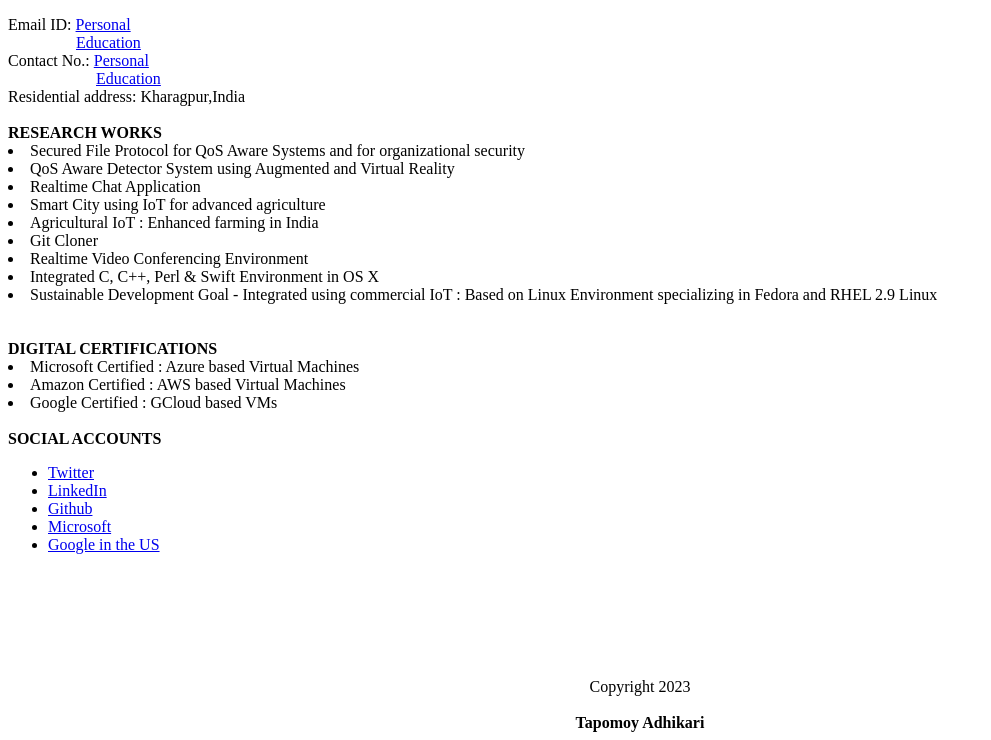
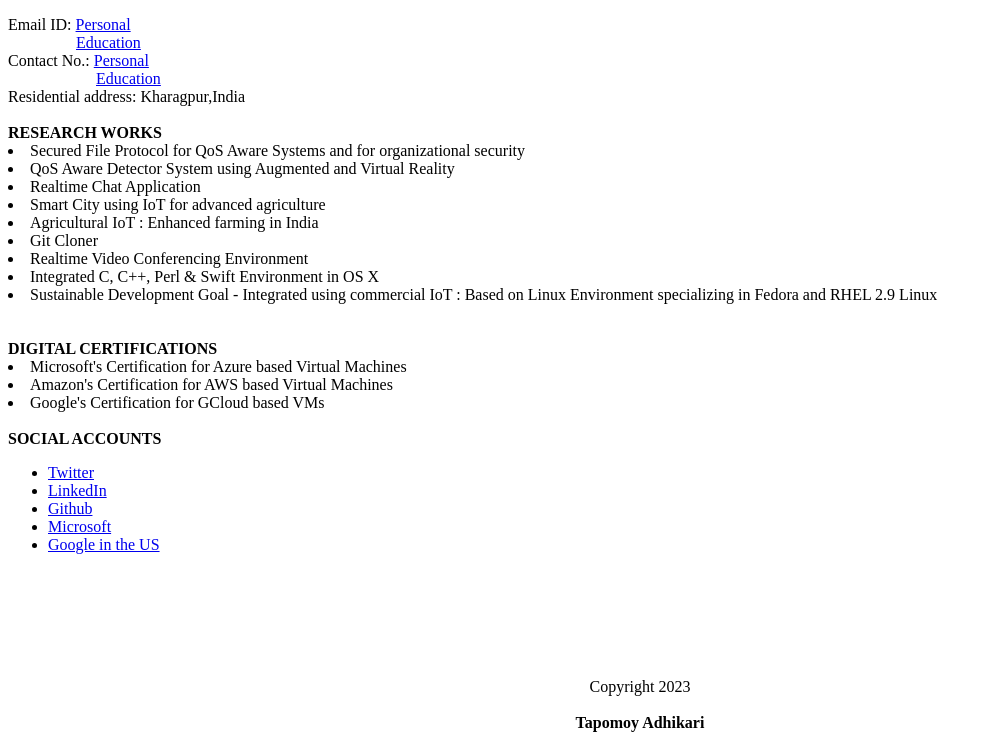
Before and after one commit to tapomoyadhikari/tapomoyadhikari.github.io, a plain HTML site: page index.html in a window 1280 px wide. Shown: the part 75-815 px from the top of the page, without its empty margins (0-991 px from the left). Drawn offline with Linux system fonts and the light colour scheme.

Commit message:
Update index.html

```diff
--- a/index.html
+++ b/index.html
@@ -1,6 +1,5 @@
 <html>
 <head><title>Homepage of Tapomoy Adhikari</title></head>
-     <link rel="shortcut icon" type="image/x-icon" href="favico.ico">
 <BODY>
 <h2 align="left">Homepage of Tapomoy Adhikari</h2>
     Student of <b>Grade IX </b> under a CBSE Affiliated School located in West Bengal, India
@@ -29,9 +28,9 @@ Residential address: Kharagpur,India <BR></BR>
 
 <b>DIGITAL CERTIFICATIONS</b>
 
-    <li> Microsoft Certified : Azure based Virtual Machines</li>
-    <li>Amazon Certified : AWS based Virtual Machines</li>
-    <li>Google Certified : GCloud based VMs</li>
+    <li> Microsoft's Certification for Azure based Virtual Machines</li>
+    <li>Amazon's Certification for AWS based Virtual Machines</li>
+    <li>Google's Certification for GCloud based VMs</li>
 
     <br>
 <b>SOCIAL ACCOUNTS</b>
```
